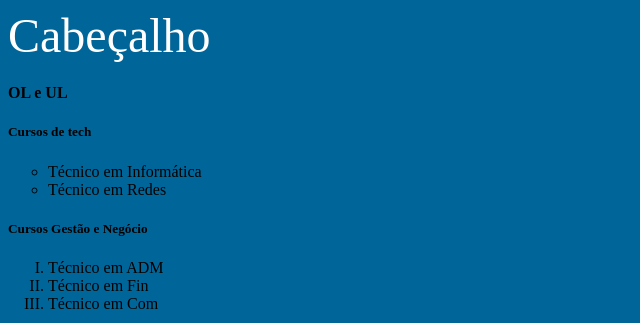
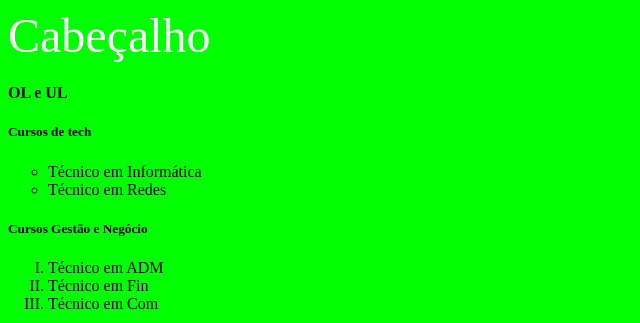
Before and after one commit to TheNeoCarvalho/html-css, a plain HTML site: page index.html in a window 1280 px wide. Shown: the top 323 px of the page, without its empty margins (0-640 px from the left). Drawn offline with Linux system fonts and the light colour scheme.

Commit message:
Adicionado a cor verde ao body

```diff
--- a/index.html
+++ b/index.html
@@ -3,7 +3,7 @@
     <title>Aula HTML/CSS</title>
     <meta charset="UTF-8" />
 </head>
-<body bgcolor="#069">
+<body bgcolor="#0f0">
     <header>
         <font face="Ubuntu" size="55" color="#ffffff">
             Cabeçalho
```
